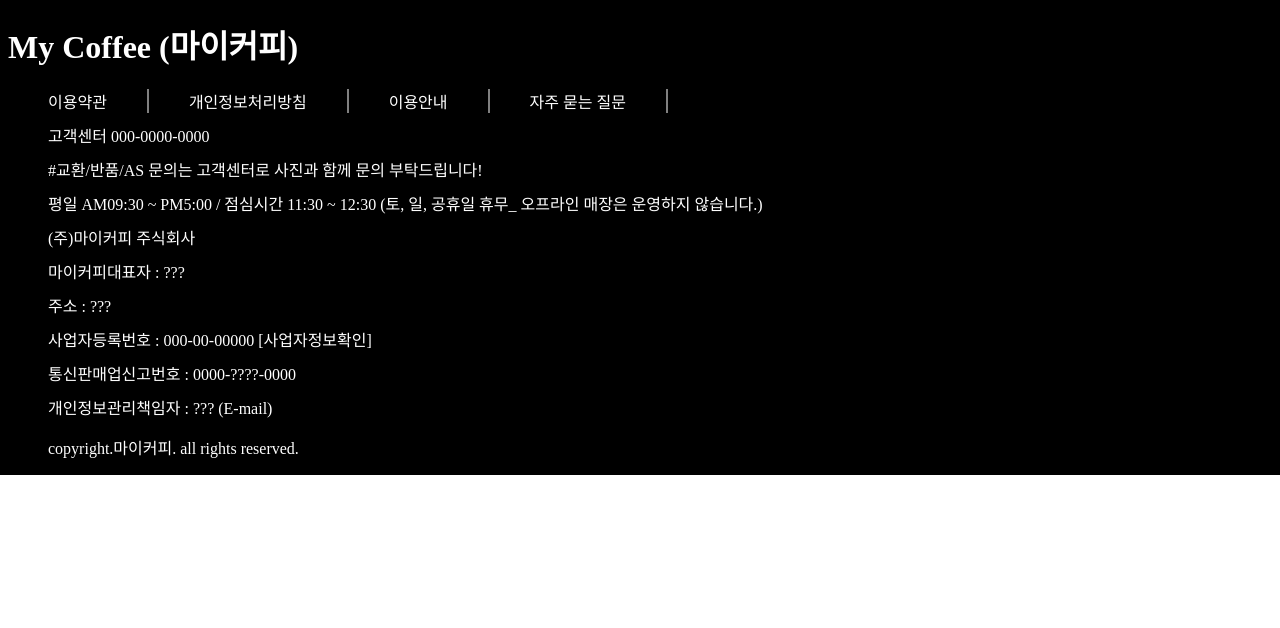
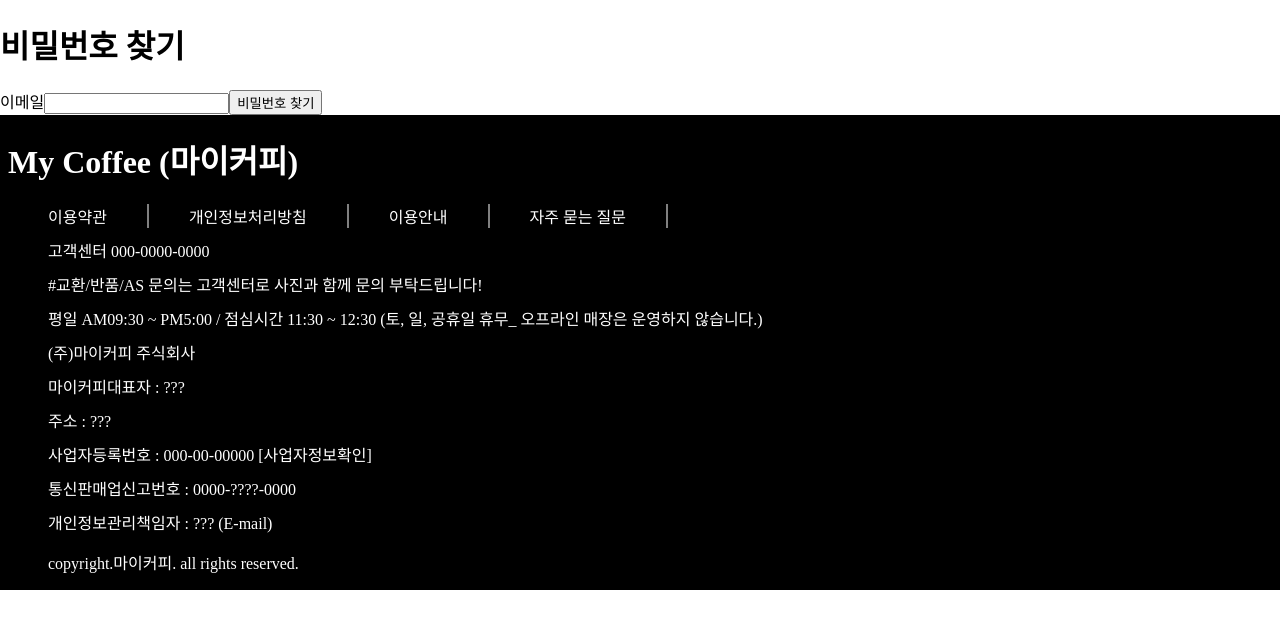
Before and after one commit to Eclipse-K/mycoffee, a React (Create React App) app: page /Find_pw in a window 1280 px wide. Shown: the top 628 px of the page. Built offline with nearby package versions, Linux system fonts and the light colour scheme; a web font is replaced by a local one.

Commit message:
Add FindPwPage

```diff
--- a/src/App.js
+++ b/src/App.js
@@ -9,6 +9,7 @@
 import SignupForm from "./Components/SignupForm";
 import LoginForm from "./Components/LoginForm";
 import FindIdPage from "./Components/FindIdPage";
+import FindPwPage from "./Components/FindPwPage";
 
 function App() {
   return (
@@ -22,6 +23,7 @@
         <Route path="/SignupForm" element={<SignupForm />} />
         <Route path="/Login" element={<LoginForm />} />
         <Route path="/Find_id" element={<FindIdPage />} />
+        <Route path="/Find_pw" element={<FindPwPage />} />
       </Routes>
 
       <Footer />
--- /dev/null
+++ b/src/Components/FindPwPage.js
@@ -0,0 +1,39 @@
+import { useState } from "react";
+
+function FindPwPage() {
+  const [emailPw, setEmailPw] = useState("");
+  const [findPwError, setFindPwError] = useState("");
+
+  const handleFindPwSubmit = (e) => {
+    e.preventDefault();
+
+    if (!emailPw) {
+      setFindPwError("이메일을 입력해주세요");
+      return;
+    }
+
+    // 이메일 검증 로직
+
+    // 비밀번호 찾기 API 호출
+  };
+
+  return (
+    <div>
+      <h1>비밀번호 찾기</h1>
+      <form onSubmit={handleFindPwSubmit}>
+        <label>
+          이메일
+          <input
+            type="email"
+            value={emailPw}
+            onChange={(e) => setEmailPw(e.target.value)}
+          />
+        </label>
+        {findPwError && <p>{findPwError}</p>}
+        <button type="submit">비밀번호 찾기</button>
+      </form>
+    </div>
+  );
+}
+
+export default FindPwPage;
--- a/src/Components/LoginForm.js
+++ b/src/Components/LoginForm.js
@@ -58,7 +58,9 @@
           <Link className="LoginForm-search-id" to="/Find_id">
             아이디 찾기
           </Link>
-          <Link className="LoginForm-search-pw">비밀번호 찾기</Link>
+          <Link className="LoginForm-search-pw" to="/Find_pw">
+            비밀번호 찾기
+          </Link>
         </div>
       </form>
     </div>
```
